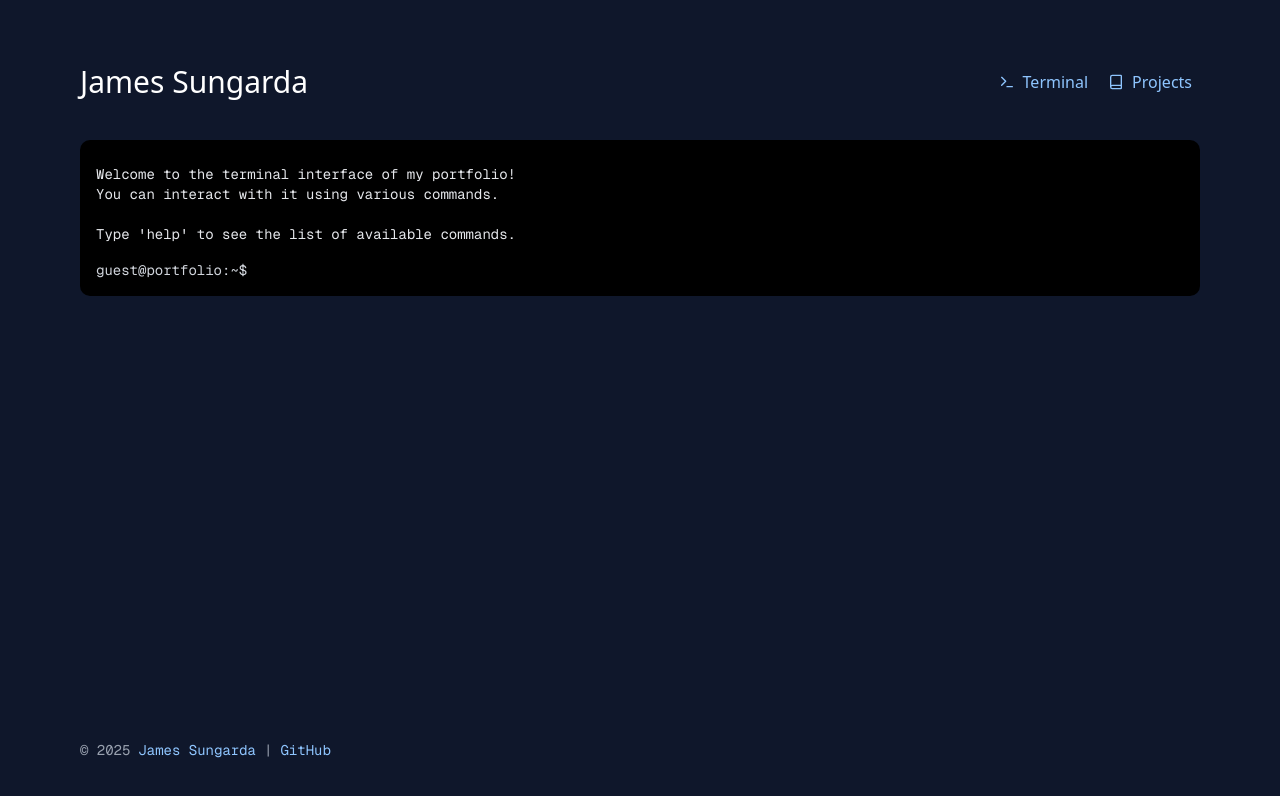
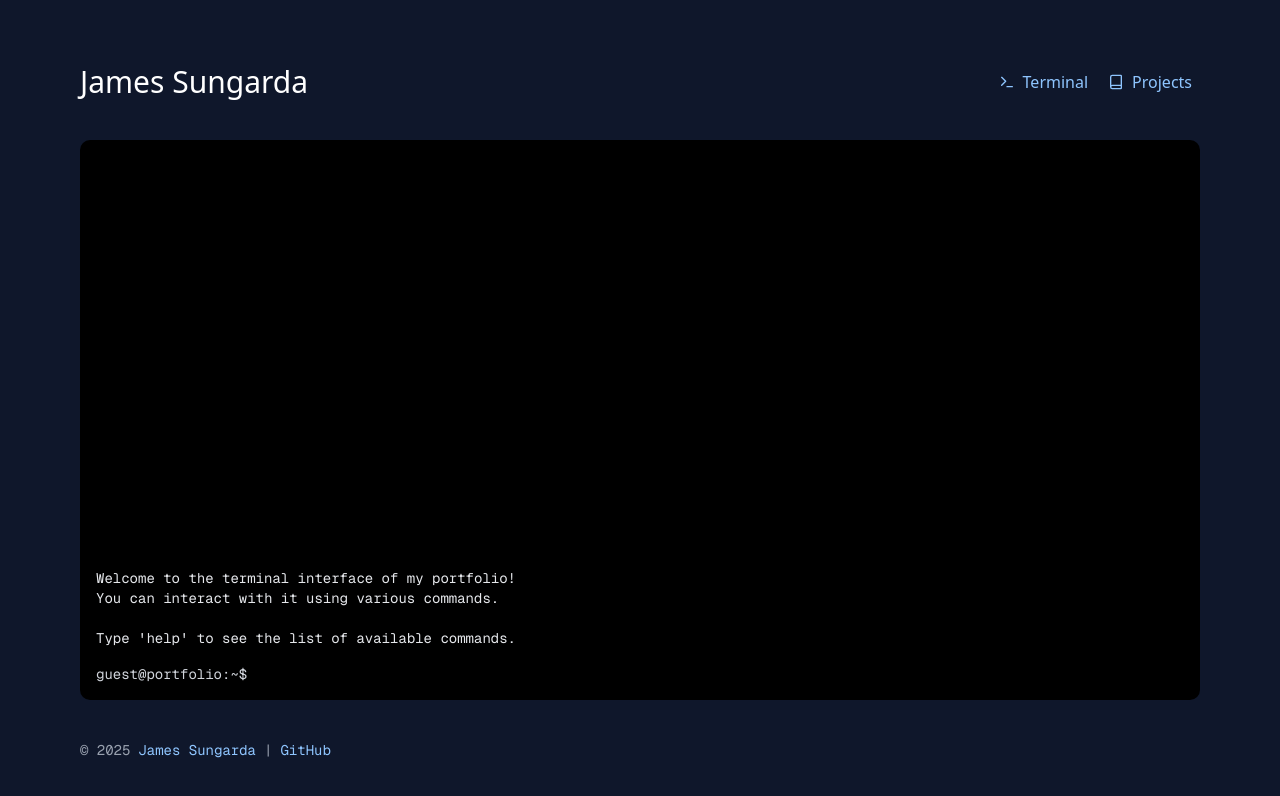
Before and after one commit to invalidcode232/homepage, a Next.js app: page /terminal in a window 1280 px wide. Shown: the top 796 px of the page. Built offline with nearby package versions, Linux system fonts and the light colour scheme.

Commit message:
style(terminal): adjust terminal component height for better layout consistency

```diff
--- a/src/components/modules/terminal/terminal.tsx
+++ b/src/components/modules/terminal/terminal.tsx
@@ -47,7 +47,7 @@ export default function Terminal() {
   };
 
   return (
-    <div className="bg-black rounded-lg p-4 text-sm text-gray-200 font-mono mb-2 flex flex-col h-[90%]">
+    <div className="bg-black rounded-lg p-4 text-sm text-gray-200 font-mono h-[70vh] flex flex-col">
       <div
         ref={outputContainerRef}
         className="flex-1 overflow-y-scroll mb-2 flex flex-col justify-end"
```
